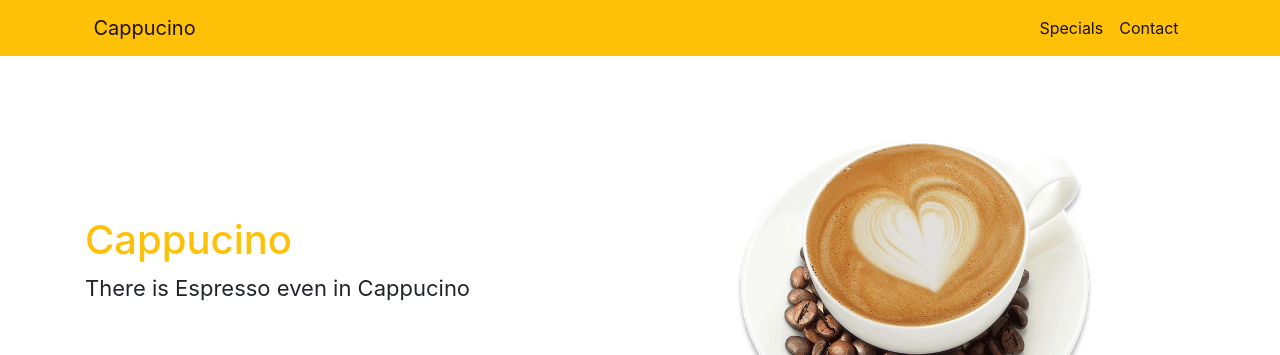
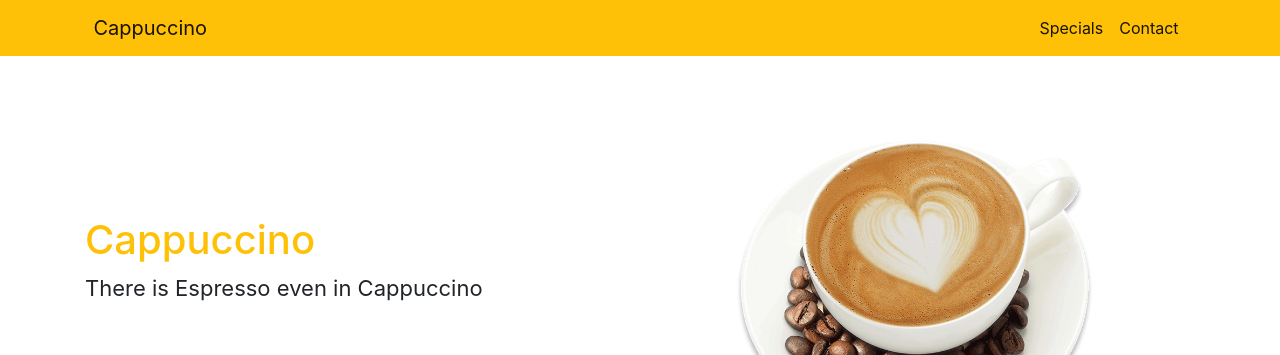
Before and after one commit to vijinvj77/Cappuccino, a plain HTML site: page index.html in a window 1280 px wide. Shown: the top 355 px of the page. Drawn offline with nearby package versions, Linux system fonts and the light colour scheme.

Commit message:
Cappuccino renamed

```diff
--- a/index.html
+++ b/index.html
@@ -8,12 +8,12 @@
     <!-- Bootstrap CSS -->
     <link rel="stylesheet" href="https://cdn.jsdelivr.net/npm/bootstrap@4.6.0/dist/css/bootstrap.min.css" integrity="sha384-B0vP5xmATw1+K9KRQjQERJvTumQW0nPEzvF6L/Z6nronJ3oUOFUFpCjEUQouq2+l" crossorigin="anonymous">
     <link href="style.css" rel="stylesheet"/>
-    <title>Cappucino</title>
+    <title>Cappuccino</title>
   </head>
   <body>
     <nav class="navbar navbar-expand-lg navbar-light bg-warning" id="navbar-example2">
       <div class="container-fluid nav-elements">
-        <a class="navbar-brand" href="#">Cappucino</a>
+        <a class="navbar-brand" href="#">Cappuccino</a>
         <button class="navbar-toggler" type="button" data-bs-toggle="collapse" data-bs-target="#navbarNavDropdown" aria-controls="navbarNavDropdown" aria-expanded="false" aria-label="Toggle navigation">
           <span class="navbar-toggler-icon"></span>
         </button>
@@ -33,8 +33,8 @@
     <section class="container introduction">
       <div class="row">
          <div class="col-md-6 intro-text">
-          <h1 class="text-warning">Cappucino</h1>
-          <p class="intro-para">There is Espresso even in Cappucino</p>
+          <h1 class="text-warning">Cappuccino</h1>
+          <p class="intro-para">There is Espresso even in Cappuccino</p>
          </div>
         <div class="col-sm-6 intro-img">
             <img src="images/cappucino-main.png" class="img-fluid"/>
```
